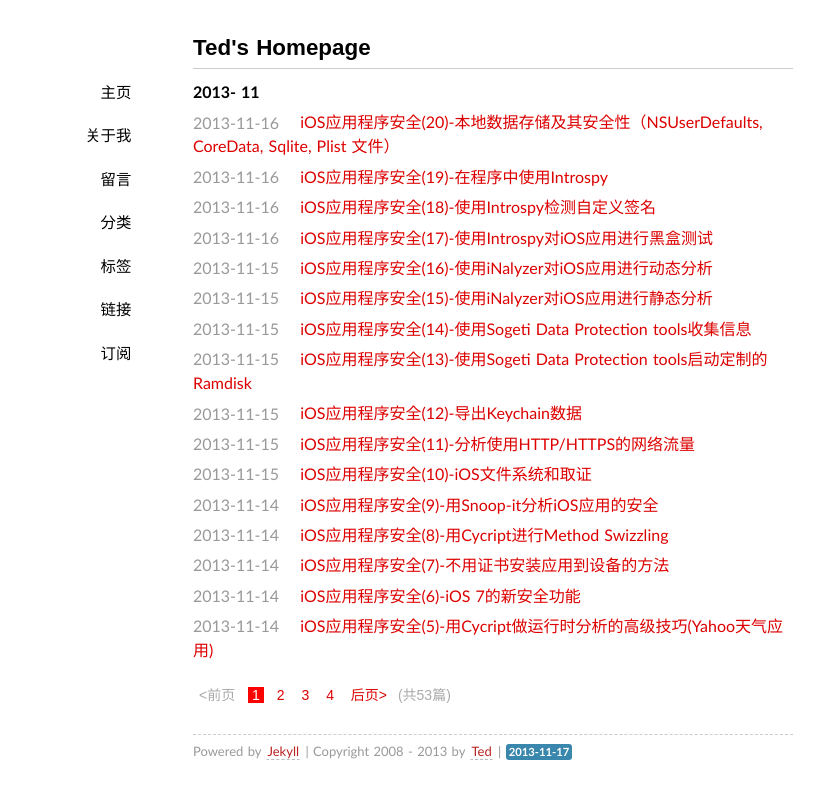
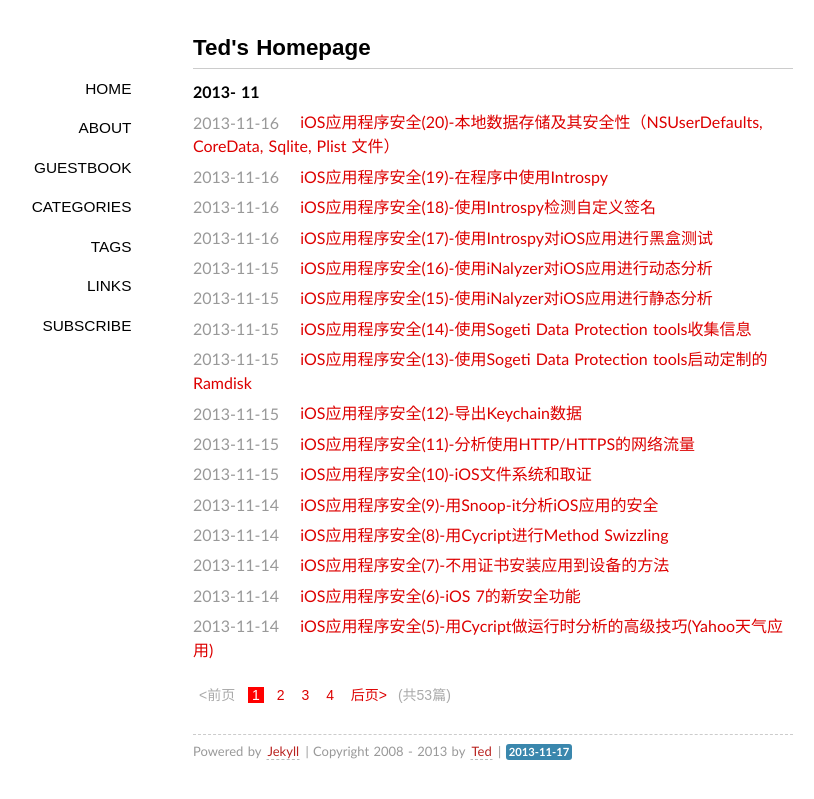
Before and after one commit to wufawei/wufawei.github.com, a Jekyll site: the page built from index.html, in a window 1280 px wide. Shown: the top 799 px of the page, without its empty margins (147-961 px from the left). Built offline with Jekyll 4.4.1, drawn with Linux system fonts in a browser that asks for light colours; some web fonts are replaced; Markdown is read by kramdown in place of the engine named in the settings; the list of posts is cut into pages by our own code.

Commit message:
change  lan.

```diff
--- a/_layouts/default.html
+++ b/_layouts/default.html
@@ -17,13 +17,13 @@
         <h1>{{ page.title }}</h1>
         </header>
         <nav>
-        <span><a title="home page" class="" href="/">主页</a></span>
-        <span><a title="about" class="" href="/about/">关于我</a></span>
-        <span><a title="guestbook" class="" href="/guestbook/">留言</a></span>
-        <span><a title="categories" class="" href="/categories/">分类</a></span>
-        <span><a title="tags" class="" href="/tags/">标签</a></span>
-        <span><a title="links" class="" href="/links/">链接</a></span>
-        <span><a title="subscribe by RSS" class="" href="/feed/">订阅</a></span>
+        <span><a title="home page" class="" href="/">Home</a></span>
+        <span><a title="about" class="" href="/about/">About</a></span>
+        <span><a title="guestbook" class="" href="/guestbook/">Guestbook</a></span>
+        <span><a title="categories" class="" href="/categories/">Categories</a></span>
+        <span><a title="tags" class="" href="/tags/">Tags</a></span>
+        <span><a title="links" class="" href="/links/">Links</a></span>
+        <span><a title="subscribe by RSS" class="" href="/feed/">Subscribe</a></span>
         </nav>
         <article class="content">
         {{ content }}
```
